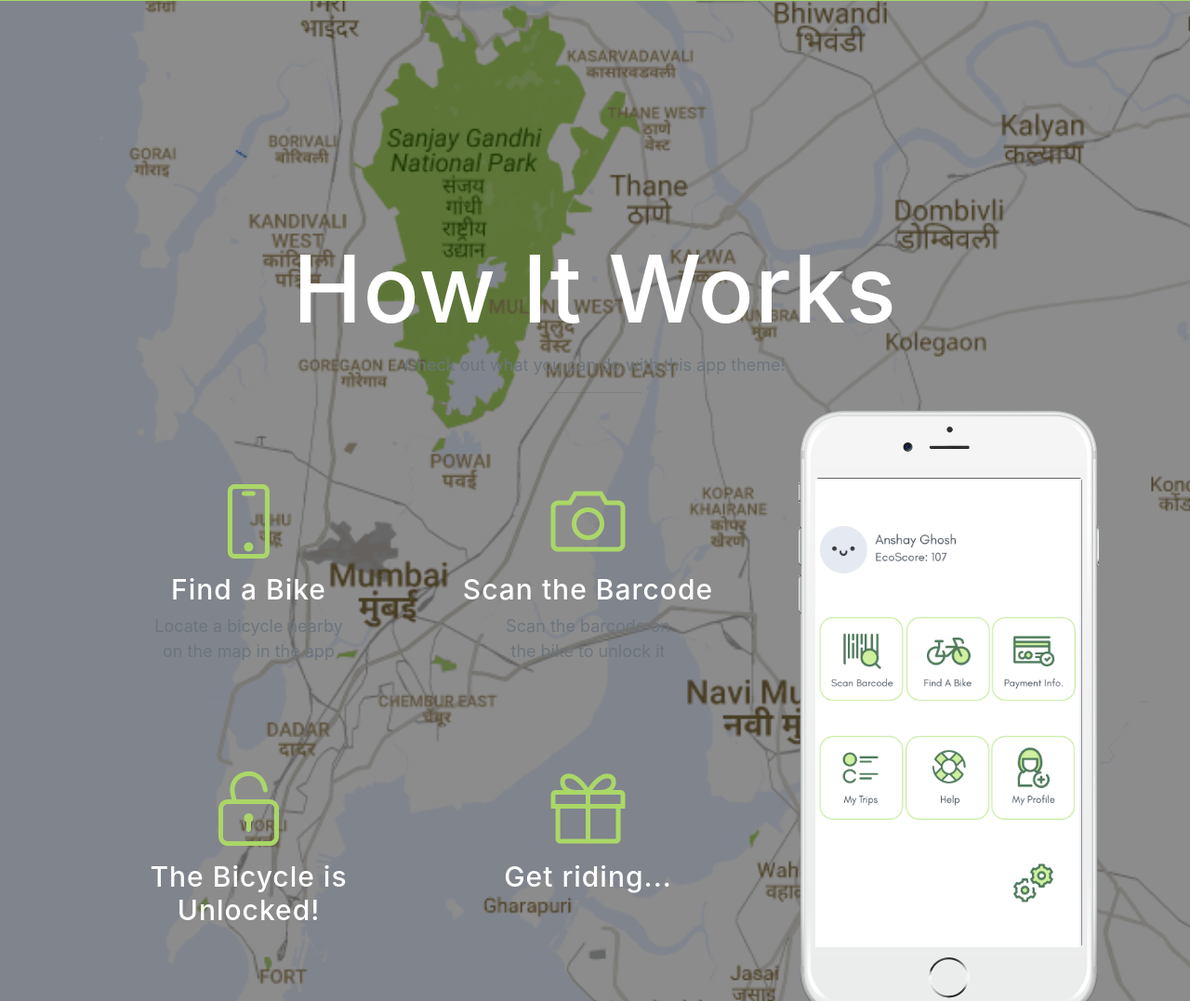
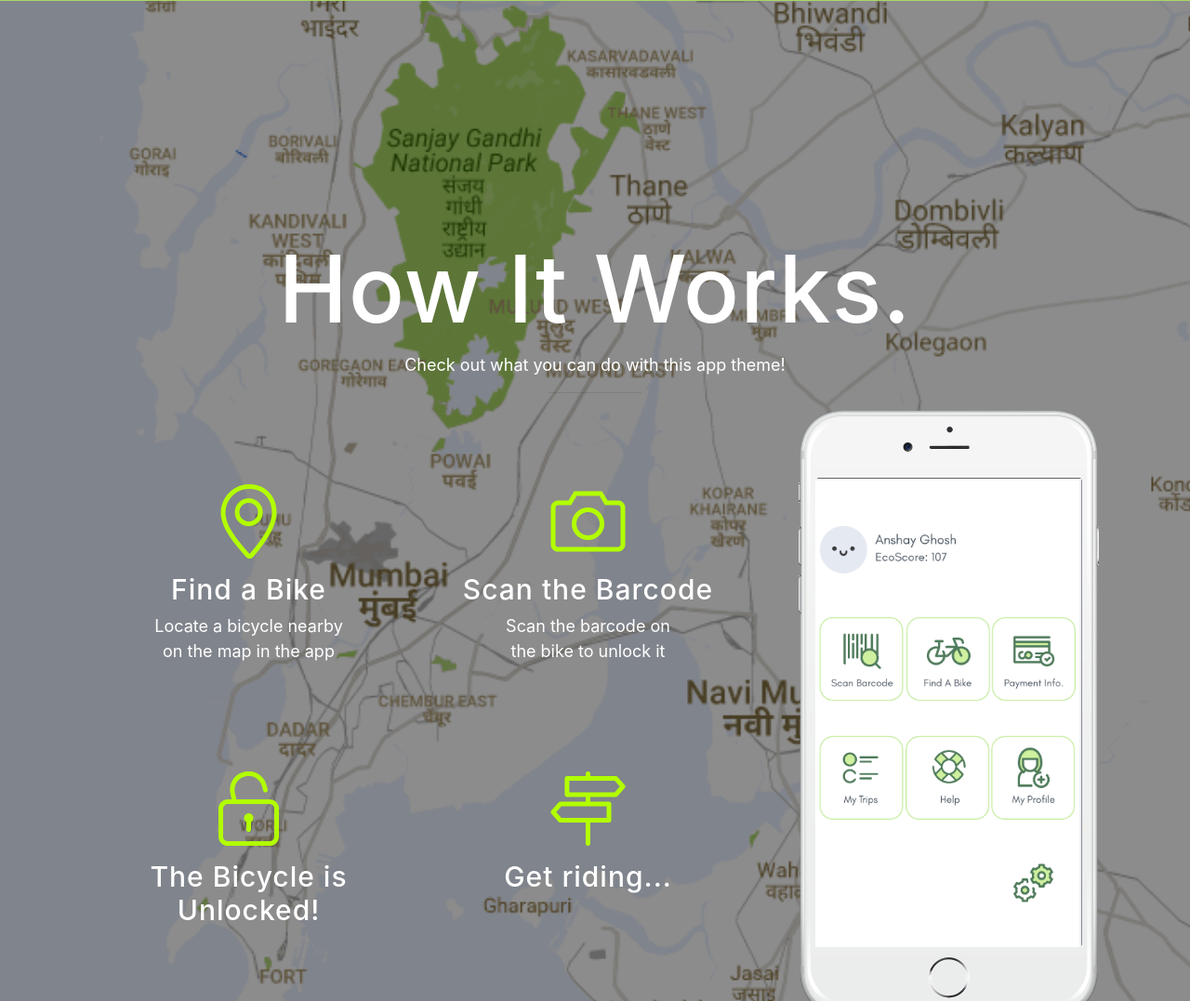
Before and after one commit to EcoBikeIndia/EcoBikeIndia.github.io, a website with bundled scripts: page index.html in a window 1280 px wide. Shown: the part 799-1876 px from the top of the page at 93% size. Built offline with nearby package versions, Linux system fonts and the light colour scheme; a web font is replaced by a local one.

Commit message:
changed second map - updated icons

```diff
--- a/css/new-age.css
+++ b/css/new-age.css
@@ -282,10 +282,13 @@ section.features .section-heading {
 section.features .section-heading h2 {
   margin-top: 0;
   font-size: 100px;
+  color: white;
 }
 
 section.features .section-heading p {
   margin-bottom: 0;
+  color: white;
+
 }
 
 section.features .device-container,
@@ -308,12 +311,15 @@ section.features .feature-item {
   padding-top: 50px;
   padding-bottom: 50px;
   text-align: center;
-  color: white;
 
 }
 
 section.features .feature-item h3 {
   font-size: 30px;
+  color: white;
+}
+section.features .feature-item p {
+  color: white;
 }
 
 
@@ -322,8 +328,8 @@ section.features .feature-item i {
   font-size: 80px;
   display: block;
   margin-bottom: 15px;
-  background: -webkit-linear-gradient(to left, #aad768, #aad768);
-  background: linear-gradient(to left, #aad768, #aad768);
+  background: -webkit-linear-gradient(to left, #b2ff00, #b2ff00);
+  background: linear-gradient(to left, #b2ff00, #b2ff00);
   -webkit-background-clip: text;
   -webkit-text-fill-color: transparent;
 }
@@ -331,7 +337,7 @@ section.features .feature-item i {
 section.cta {
   position: relative;
   padding: 250px 0;
-  background-image: url("../img/mumbai.png");
+  background-image: url("../img/below-mumbai-small.png");
   background-position: center;
   -webkit-background-size: cover;
   -moz-background-size: cover;
@@ -364,7 +370,7 @@ section.cta .overlay {
   left: 0;
   width: 100%;
   height: 100%;
-  background-color: rgba(0, 0, 0, 0.5);
+  background-color: rgba(0, 0, 0, 0.4);
 }
 
 section.contact {
--- a/index.html
+++ b/index.html
@@ -49,12 +49,9 @@
             <li class="nav-item">
               <a class="nav-link js-scroll-trigger" href="#download">Download</a>
             </li>
-            <li class="nav-item">
+<!--             <li class="nav-item">
               <a class="nav-link js-scroll-trigger" href="#pricing">Pricing</a>
-            </li>
-            <li class="nav-item">
-              <a class="nav-link js-scroll-trigger" href="#contact">About</a>
-            </li>
+            </li> -->
             <li class="nav-item">
               <a class="nav-link js-scroll-trigger" href="#contact">Contact</a>
             </li>
@@ -93,8 +90,8 @@
       <div class="features-content">
         <div class="container">
           <div class="section-heading text-center">
-            <h2>How It Works</h2>
-            <p class="text-muted">Check out what you can do with this app theme!</p>
+            <h2>How It Works.</h2>
+            <p>Check out what you can do with this app theme!</p>
             <hr>
           </div>
           <div class="row">
@@ -104,16 +101,16 @@
                 <div class="row">
                   <div class="col-lg-6">
                     <div class="feature-item">
-                      <i class="icon-screen-smartphone text-primary"></i>
+                      <i class="icon-location-pin text-primary"></i>
                       <h3>Find a Bike</h3>
-                      <p class="text-muted">Locate a bicycle nearby <br /> on the map in the app</p>
+                      <p>Locate a bicycle nearby <br /> on the map in the app</p>
                     </div>
                   </div>
                   <div class="col-lg-6">
                     <div class="feature-item">
                       <i class="icon-camera text-primary"></i>
                       <h3>Scan the Barcode</h3>
-                      <p class="text-muted">Scan the barcode on <br /> the bike to unlock it</p>
+                      <p>Scan the barcode on <br /> the bike to unlock it</p>
                     </div>
 
                   </div>
@@ -129,7 +126,7 @@
                   </div>
                   <div class="col-lg-6">
                     <div class="feature-item">
-                      <i class="icon-present text-primary"></i>
+                      <i class="icon-directions text-primary"></i>
                       <h3>Get riding...</h3>
                       <p class="text-muted"></p>
                     </div>
@@ -176,8 +173,8 @@
     <section class="cta" id="pricing">
       <div class="cta-content">
         <div class="container">
-          <h2>Stop waiting.<br>Start building.</h2>
-          <a href="#contact" class="btn btn-outline btn-xl js-scroll-trigger">Let's Get Started!</a>
+          <h2>Stop waiting.<br>Start biking.</h2>
+          <a href="#download" class="btn btn-outline btn-xl js-scroll-trigger">Let's Get Started!</a>
         </div>
       </div>
       <div class="overlay"></div>
```
Also changed, not shown: img/below-mumbai-large.png (added), img/below-mumbai-medium.png (added), img/below-mumbai-small.png (added).
